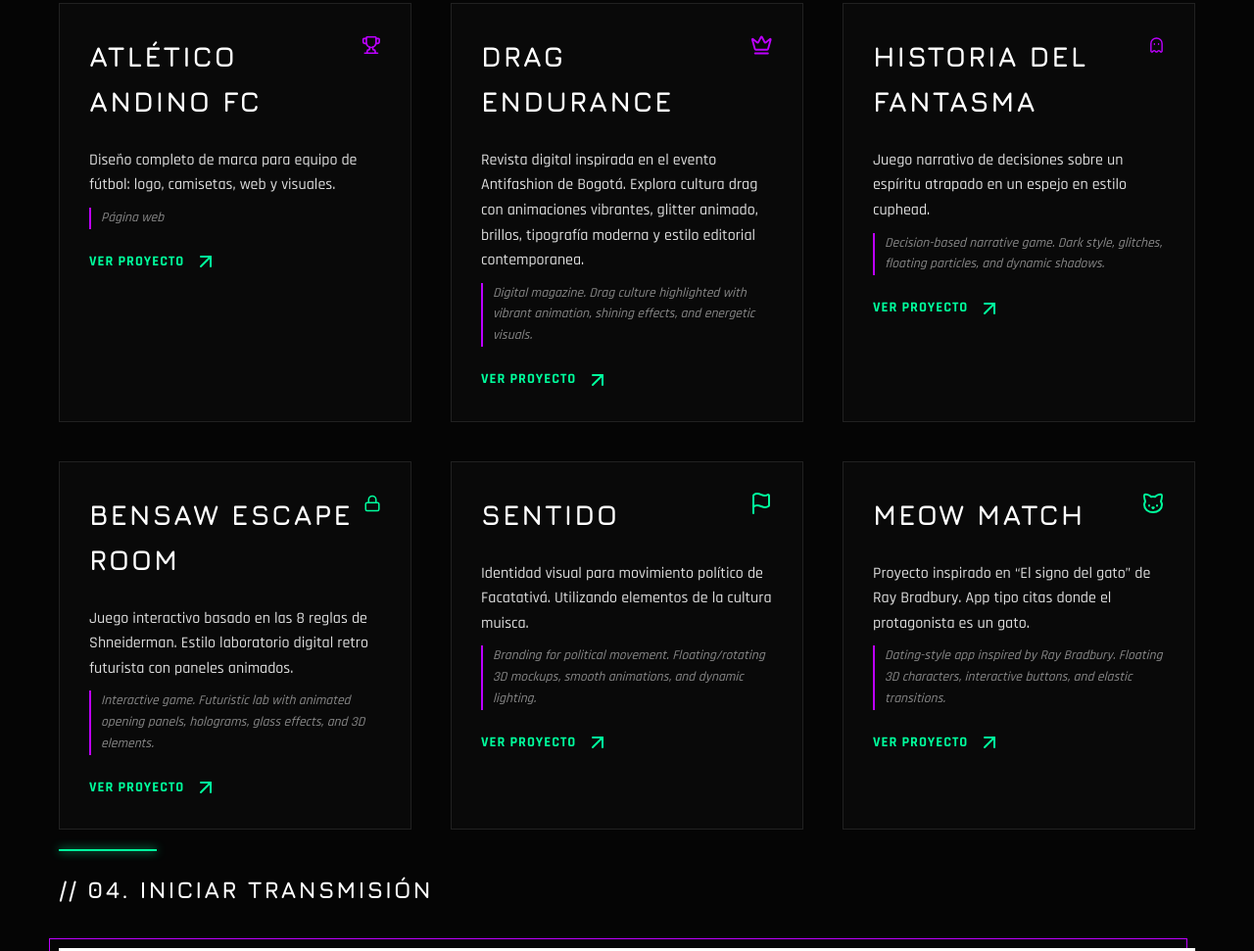
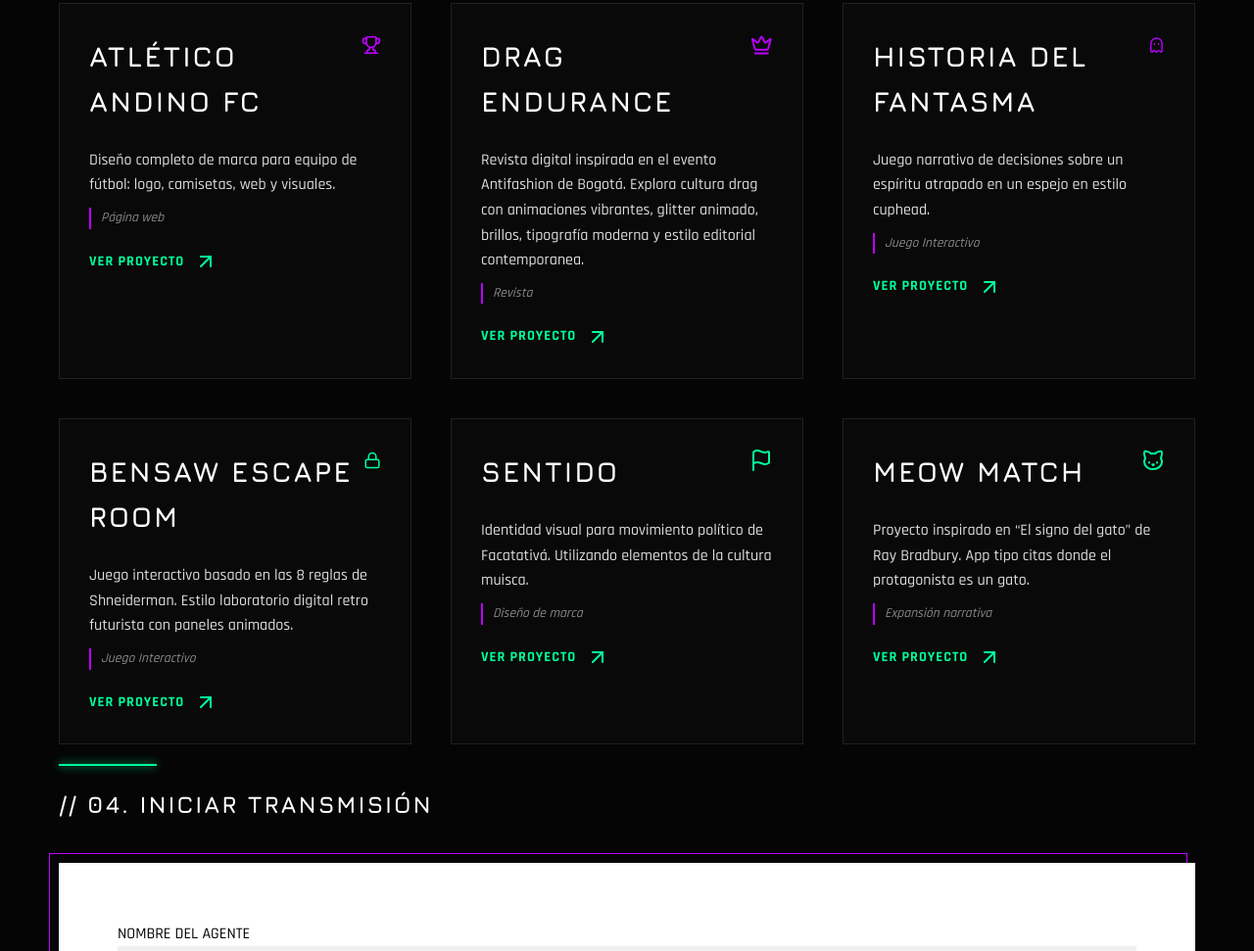
Before and after one commit to diancatval/portafolio, a plain HTML site: page index.html in a window 1280 px wide. Shown: the part 1748-2719 px from the top of the page at 98% size. Drawn offline with nearby package versions, Linux system fonts and the light colour scheme; animation ran at ten frames a second.

Commit message:
text adjustments

```diff
--- a/index.html
+++ b/index.html
@@ -600,7 +600,7 @@
     <div class="vignette"></div>
 
     <div id="loader">
-        <div class="loader-text">INITIALIZING SYSTEM... <span id="percent">0%</span></div>
+        <div class="loader-text">INICIANDO SISTEMA... <span id="percent">0%</span></div>
         <div class="loader-bar-container">
             <div class="loader-bar" id="loader-bar"></div>
         </div>
@@ -644,8 +644,6 @@
                         <div class="chip">DISEÑO GRÁFICO</div>
                         <div class="chip">UX / UI</div>
                         <div class="chip">ACCESIBILIDAD</div>
-                        <div class="chip">DESIGN THINKING</div>
-                        <div class="chip">CYBERPUNK AESTHETICS</div>
                     </div>
                 </div>
             </div>
@@ -706,8 +704,7 @@
                             <i data-lucide="crown" color="#bd00ff"></i>
                         </div>
                         <p class="project-desc-es">Revista digital inspirada en el evento Antifashion de Bogotá. Explora cultura drag con animaciones vibrantes, glitter animado, brillos, tipografía moderna y estilo editorial contemporanea.</p>
-                        <p class="project-desc-en">Digital magazine. Drag culture highlighted with vibrant animation,
-                            shining effects, and energetic visuals.</p>
+                        <p class="project-desc-en">Revista</p>
                         <a href="https://www.canva.com/design/DAGWSPmHh8E/3nM3LPUjdZ1P01TgrHqOjQ/edit" target="_blank"
                             class="project-link">
                             VER PROYECTO <i data-lucide="arrow-up-right" size="16"></i>
@@ -724,8 +721,7 @@
                         </div>
                         <p class="project-desc-es">Juego narrativo de decisiones sobre un espíritu atrapado en un
                             espejo en estilo cuphead.</p>
-                        <p class="project-desc-en">Decision-based narrative game. Dark style, glitches, floating
-                            particles, and dynamic shadows.</p>
+                        <p class="project-desc-en">Juego Interactivo</p>
                         <a href="https://www.figma.com/proto/BK3JDIBlQk14Bl6ohbsn7F/Juego" target="_blank"
                             class="project-link">
                             VER PROYECTO <i data-lucide="arrow-up-right" size="16"></i>
@@ -742,8 +738,7 @@
                         </div>
                         <p class="project-desc-es">Juego interactivo basado en las 8 reglas de Shneiderman. Estilo
                             laboratorio digital retro futurista con paneles animados.</p>
-                        <p class="project-desc-en">Interactive game. Futuristic lab with animated opening panels,
-                            holograms, glass effects, and 3D elements.</p>
+                        <p class="project-desc-en">Juego Interactivo</p>
                         <a href="https://www.figma.com/proto/88sIlR74pFHv2rlNOElE1T/BENSAW-Scape-Room" target="_blank"
                             class="project-link">
                             VER PROYECTO <i data-lucide="arrow-up-right" size="16"></i>
@@ -759,8 +754,7 @@
                             <i data-lucide="flag" color="#00ff9d"></i>
                         </div>
                         <p class="project-desc-es">Identidad visual para movimiento político de Facatativá. Utilizando elementos de la cultura muisca.</p>
-                        <p class="project-desc-en">Branding for political movement. Floating/rotating 3D mockups, smooth
-                            animations, and dynamic lighting.</p>
+                        <p class="project-desc-en">Diseño de marca</p>
                         <a href="https://www.behance.net/dianacvaldivi" target="_blank" class="project-link">
                             VER PROYECTO <i data-lucide="arrow-up-right" size="16"></i>
                         </a>
@@ -775,8 +769,7 @@
                         </div>
                         <p class="project-desc-es">Proyecto inspirado en “El signo del gato” de Ray Bradbury. App tipo
                             citas donde el protagonista es un gato.</p>
-                        <p class="project-desc-en">Dating-style app inspired by Ray Bradbury. Floating 3D characters,
-                            interactive buttons, and elastic transitions.</p>
+                        <p class="project-desc-en">Expansión narrativa</p>
                         <a href="https://www.canva.com/design/DAG1QECL-mg/nq57SyE6V13-J5rqFnRtrA/view" target="_blank"
                             class="project-link">
                             VER PROYECTO <i data-lucide="arrow-up-right" size="16"></i>
```
